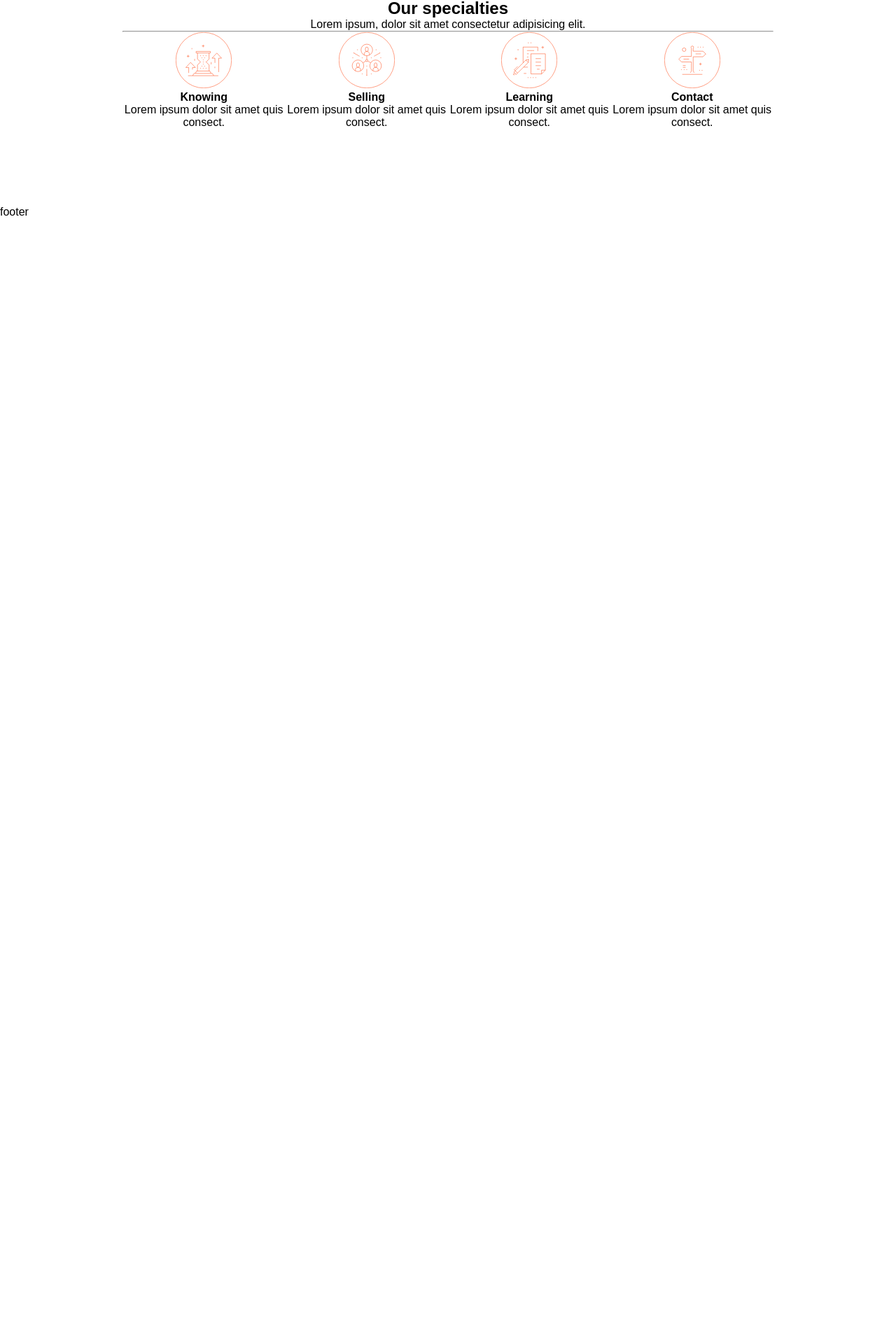
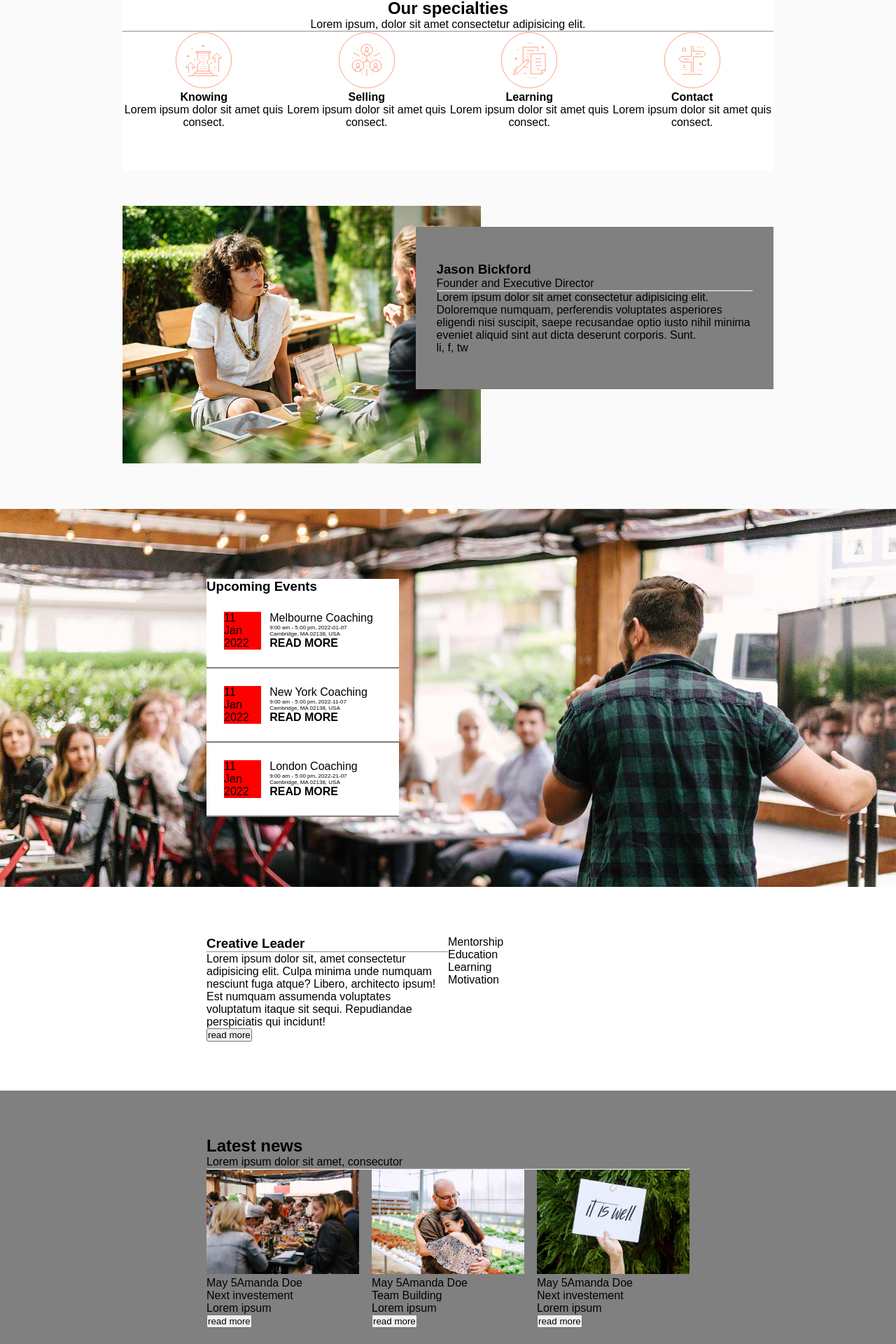
Before and after one commit to albertotaddeucci/proj-html-vuejs, a Vue app: page / in a window 1280 px wide. Shown: the part 482-2402 px from the top of the page at 70% size. Before the commit the page ends 800 px from the top, so only its background shows below. Built offline with nearby package versions, Linux system fonts and the light colour scheme.

Commit message:
parte centrale main ( ceo, events e news )

```diff
--- /dev/null
+++ b/src/components/AppCeo.vue
@@ -0,0 +1,77 @@
+<script>
+import {store} from '../store.js'
+export default {
+    name: "AppCeo",
+
+    data(){
+      return{
+        store,
+
+      }
+    }
+}
+
+</script>
+
+
+
+<template>
+
+    <section class="section-ceo">
+
+        <div class="container">
+            <div id="ceo">
+
+                <img src="/img/h1-img-01.jpg" alt="">
+
+                <div class="info-ceo">
+                    <h3>Jason Bickford</h3>
+                    <div>Founder and Executive Director</div>
+                    <hr>
+                    <p>Lorem ipsum dolor sit amet consectetur adipisicing elit. Doloremque numquam, perferendis voluptates asperiores eligendi nisi suscipit, saepe recusandae optio iusto nihil minima eveniet aliquid sint aut dicta deserunt corporis. Sunt.</p>
+                    <div>
+                        li, f, tw
+                    </div>
+                </div>
+            </div>
+        </div>
+
+
+    </section>
+
+
+
+</template>
+
+<style lang="scss">
+
+.section-ceo{
+    background-color: #fafafa;
+    padding-bottom: 65px;
+
+}
+
+#ceo{
+    display: flex;
+    position: relative;
+
+    img{
+        width: 55%;
+    }
+}
+
+
+.info-ceo{
+    width: 55%;
+
+    padding: 50px 30px;
+
+    position: absolute;
+    top: 0;
+    right: 0px;
+
+    margin-block: 30px;
+    background-color: grey;
+}
+
+</style>
--- /dev/null
+++ b/src/components/AppEvents.vue
@@ -0,0 +1,72 @@
+<script>
+import {store} from '../store.js'
+import eventsJson from '../data/events.json'
+import EventItem from './EventItem.vue'
+export default {
+    name: "AppEvents",
+
+    components:{EventItem},
+
+
+
+    data(){
+      return{
+        store,
+        events: eventsJson,
+
+
+
+      }
+    }
+}
+
+</script>
+
+
+
+<template>
+
+    <section class="events">
+
+
+        <div class="container-sm">
+
+            <div class="event-list">
+                <h3>
+                    Upcoming Events
+                </h3>
+                <ul>
+                    <EventItem
+                    v-for="currentEvent in events"
+                    :event="currentEvent"
+                    ></EventItem>
+                </ul>
+            </div>
+        </div>
+
+
+
+    </section>
+
+
+
+</template>
+
+<style lang="scss">
+
+.events{
+    padding-block: 100px;
+
+    background-image: url(/img/h1-img-09.jpg);
+    background-repeat: no-repeat;
+    background-size: cover;
+}
+
+.event-list{
+    width: 275px;
+
+    background-color: white;
+
+}
+
+</style>
--- /dev/null
+++ b/src/components/AppLatestNews.vue
@@ -0,0 +1,70 @@
+<script>
+import {store} from '../store.js'
+import NewsItem from './NewsItem.vue'
+import newsJson from '../data/news.json'
+
+
+export default {
+    name: "AppLatestNews",
+
+    components:{
+        NewsItem
+    },
+
+    data(){
+      return{
+        store,
+        news: newsJson,
+
+      }
+    }
+}
+
+</script>
+
+
+
+<template>
+
+    <section class="latest">
+
+        <div class="container-sm">
+            <h2>Latest news</h2>
+            <p>Lorem ipsum dolor sit amet, consecutor</p>
+            <hr>
+
+            <div class="news-list">
+
+                <NewsItem v-for="currentNews in news"
+                :news="currentNews"></NewsItem>
+
+
+
+            </div>
+        </div>
+
+
+    </section>
+
+
+</template>
+
+<style lang="scss">
+
+.latest{
+    background-color: grey;
+
+    padding-block: 65px;
+}
+
+.news-list{
+    display: flex;
+    gap: 18px;
+
+
+
+}
+
+
+
+</style>
--- a/src/components/AppMain.vue
+++ b/src/components/AppMain.vue
@@ -1,11 +1,22 @@
 <script>
 import {store} from '../store.js'
 import AppSpecialties from './AppSpecialties.vue'
+import AppEvents from './AppEvents.vue'
+import AppStats from './AppStats.vue'
+import AppLatestNews from './AppLatestNews.vue'
+import AppCeo from './AppCeo.vue'
+
+
+
 export default {
     name: "AppMain",
 
     components:{
-      AppSpecialties
+      AppSpecialties,
+      AppEvents,
+      AppStats,
+      AppLatestNews,
+      AppCeo
     },
 
     data(){
@@ -25,6 +36,10 @@ export default {
 
 <main>
   <AppSpecialties></AppSpecialties>
+  <AppCeo></AppCeo>
+  <AppEvents></AppEvents>
+  <AppStats></AppStats>
+  <AppLatestNews></AppLatestNews>
 
 </main>
 
--- a/src/components/AppSpecialties.vue
+++ b/src/components/AppSpecialties.vue
@@ -20,9 +20,9 @@ export default {
 
 <template>
 
+    <section>
+
         <div class="container specialties">
-
-
 
             <h2>Our specialties</h2>
             <p>Lorem ipsum, dolor sit amet consectetur adipisicing elit.</p>
@@ -42,9 +42,18 @@ export default {
         </div>
 
 
+
+    </section>
+
+
+
 </template>
 
 <style lang="scss">
+
+section:first-of-type{
+    background-color: #fafafa;
+}
 
 .specialties{
     padding-block: 60px;
--- /dev/null
+++ b/src/components/AppStats.vue
@@ -0,0 +1,67 @@
+<script>
+import {store} from '../store.js'
+export default {
+    name: "AppStats",
+
+
+    data(){
+      return{
+        store,
+
+
+
+      }
+    }
+}
+
+</script>
+
+
+
+<template>
+
+<div class="container-sm">
+
+    <div class="row">
+
+        <div class="col-left">
+            <h3>Creative Leader</h3>
+            <hr>
+            <p>Lorem ipsum dolor sit, amet consectetur adipisicing elit. Culpa minima unde numquam nesciunt fuga atque? Libero, architecto ipsum! Est numquam assumenda voluptates voluptatum itaque sit sequi. Repudiandae perspiciatis qui incidunt!</p>
+            <button>read more</button>
+        </div>
+        <div class="col-right">
+            <div>
+                Mentorship
+            </div>
+            <div>
+                Education
+            </div>
+            <div>
+                Learning
+            </div>
+            <div>
+                Motivation
+            </div>
+
+        </div>
+
+    </div>
+</div>
+
+
+
+</template>
+
+<style lang="scss">
+
+.row{
+    margin-block: 70px;
+    display: flex;
+}
+
+.col-left{
+    width: 50%;
+}
+
+</style>
--- /dev/null
+++ b/src/components/EventItem.vue
@@ -0,0 +1,83 @@
+<script>
+import {store} from '../store.js'
+
+export default {
+    name: "EventItem",
+
+    props: {
+        event: Object,
+    },
+
+    data(){
+      return{
+        store,
+
+
+      }
+    }
+}
+
+</script>
+
+
+
+<template>
+    <div class="event">
+        <div class="event-left">
+            <div class="square">
+
+                <div>11</div>
+                <div>Jan 2022</div>
+
+            </div>
+        </div>
+        <div class="event-right">
+            <div class="event-title">
+                {{ event.eventTitle }}
+            </div>
+            <div class="time-event small">
+                {{ event.eventDuration }}, {{ event.eventDate }}
+            </div>
+            <div class="site-event small">
+                {{ event.eventSite }}
+            </div>
+            <span>read more</span>
+        </div>
+    </div>
+
+
+</template>
+
+<style lang="scss">
+
+.event{
+    display: flex;
+    gap: 12px;
+
+    padding: 25px;
+
+    border-bottom: 2px solid gray;
+}
+.event-left{
+    width: 25%;
+
+    .square{
+        background-color: red;
+    }
+}
+
+.event-right{
+    width: 75%;
+
+    span{
+        text-transform: uppercase;
+        font-weight: bold;
+    }
+}
+
+.small{
+    font-size: 8px;
+}
+
+
+</style>
--- /dev/null
+++ b/src/components/NewsItem.vue
@@ -0,0 +1,52 @@
+<script>
+import {store} from '../store.js'
+
+export default {
+    name: "NewsItem",
+
+    props: {
+        news: Object
+    },
+
+    data(){
+      return{
+        store,
+
+
+      }
+    }
+}
+
+</script>
+
+
+
+<template>
+
+<div class="news">
+    <img :src="news.image" alt="">
+    <div>
+        <span> {{news.date}}</span>
+        <span>{{news.author}}</span>
+    </div>
+    <div class="title">
+        {{ news.title }}
+    </div>
+    <p>{{ news.text }}</p>
+    <button>read more</button>
+
+</div>
+
+</template>
+
+<style lang="scss">
+
+.news{
+    img{
+        width: 100%;
+    }
+}
+
+
+
+</style>
--- /dev/null
+++ b/src/data/events.json
@@ -0,0 +1,20 @@
+[
+    {
+        "eventTitle": "Melbourne Coaching",
+        "eventDuration": "9:00 am - 5.00 pm",
+        "eventDate": "2022-01-07",
+        "eventSite": "Cambridge, MA 02138, USA"
+    },
+    {
+        "eventTitle": "New York Coaching",
+        "eventDuration": "9:00 am - 5.00 pm",
+        "eventDate": "2022-11-07",
+        "eventSite": "Cambridge, MA 02138, USA"
+    },
+    {
+        "eventTitle": "London Coaching",
+        "eventDuration": "9:00 am - 5.00 pm",
+        "eventDate": "2022-21-07",
+        "eventSite": "Cambridge, MA 02138, USA"
+    }
+]
--- /dev/null
+++ b/src/data/news.json
@@ -0,0 +1,26 @@
+[
+    {
+        "image": "/img/h1-blog-img-01.jpg",
+        "date": "May 5",
+        "author": "Amanda Doe",
+        "title": "Next investement",
+        "text": "Lorem ipsum",
+        "tag": "Business, Leading"
+    },
+    {
+        "image": "/img/h1-blog-img-02.jpg",
+        "date": "May 5",
+        "author": "Amanda Doe",
+        "title": "Team Building",
+        "text": "Lorem ipsum",
+        "tag": "Business, Leading"
+    },
+    {
+        "image": "/img/h1-blog-img-03.jpg",
+        "date": "May 5",
+        "author": "Amanda Doe",
+        "title": "Next investement",
+        "text": "Lorem ipsum",
+        "tag": "Business, Leading"
+    }
+]
--- a/src/styles/general.scss
+++ b/src/styles/general.scss
@@ -10,3 +10,9 @@
     max-width: 930px;
     margin: 0 auto;
 }
+
+.container-sm {
+    max-width: 690px;
+    margin: 0 auto;
+
+}
```
Lines whose indentation alone changed are shown as unchanged.
